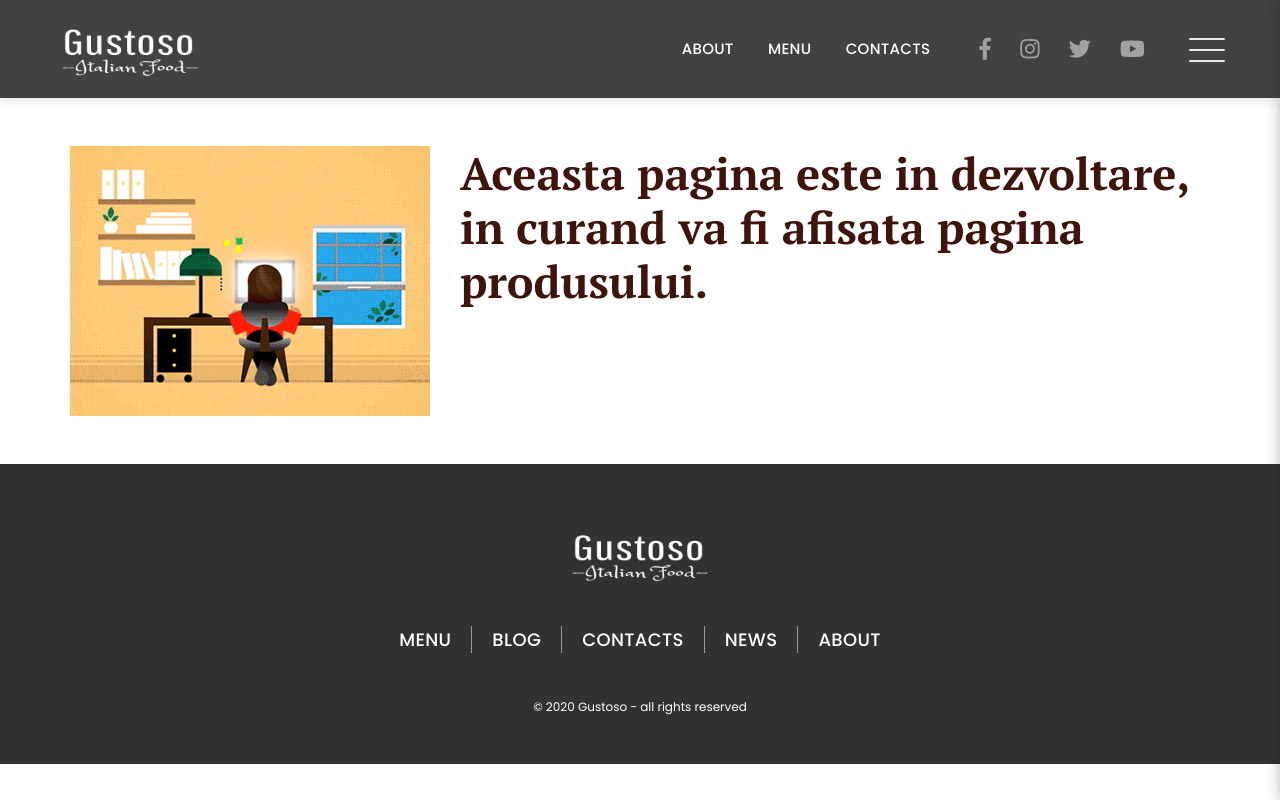
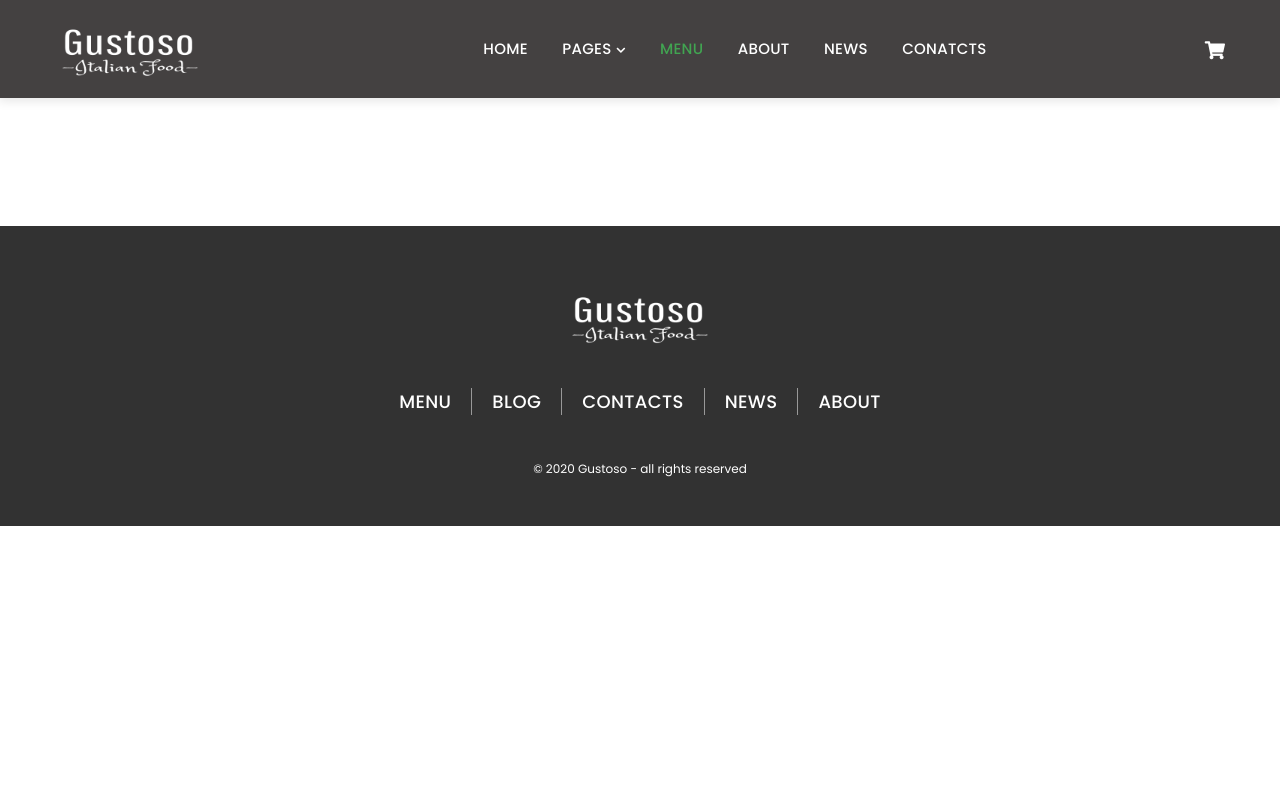
Before and after one commit to adrianmihaipaun/e-gustoso, a PHP site: page /products-page.html in a window 1280 px wide. Run offline with PHP 8.4, Linux system fonts and the light colour scheme; some libraries are stand-ins or nearby versions.

Commit message:
Product page

```diff
--- a/css/file.css
+++ b/css/file.css
@@ -677,6 +677,7 @@ input[type="submit"]:hover {
     color: #41A451;
     font-weight: 500;
     letter-spacing: 0.9px;
+    position: static;
 }
 .product-price span {
     display: block;
@@ -714,6 +715,160 @@ input[type="submit"]:hover {
 .module-upcoming h2 {
     color: #3e140b;
 }
+.nav--main-inner li.has-children.js--hover > a {
+    color: #41A451;
+}
+.nav--main-inner li.has-children.js--hover .level2 {
+    display: block;
+    position: absolute;
+    background: #444141;
+    box-shadow: 0 2px 10px 1px rgba(0, 0, 0, 0.1);
+    z-index: 20;
+    left: 0;
+    right: 0;
+}
+.nav--main-inner li.has-children .level2 li {
+    width: 25%;
+    margin-right: -.25em;
+    text-align: left;
+}
+.nav--main-inner li.has-children > a:after {
+    -moz-osx-font-smoothing: grayscale;
+    -webkit-font-smoothing: antialiased;
+    display: inline-block;
+    font-style: normal;
+    font-variant: normal;
+    text-rendering: auto;
+    line-height: 1;
+    font-family: "Font Awesome 5 Free";
+    font-weight: 900;
+    content: "\f078";
+    font-size: 10px;
+    vertical-align: middle;
+    padding-left: 5px;
+}
+.nav--main-inner li.has-children.js--hover > a:after {
+    content: "\f077";
+}
+.module--cart {
+    display: inline-block;
+    position: absolute;
+    right: 0;
+    top: 50%;
+    transform: translateY(-50%);
+    color: #fff;
+    font-size: 24px;
+}
+.module--cart a {
+    color: #ffffff;
+}
+.message-cart {
+    background: #fff;
+    color: #444141;
+    padding: 5px;
+    font-size: 11px;
+    font-family: 'PT Serif', serif;
+    border-radius: 5px;
+    position: absolute;
+    left: -50px;
+    bottom: -50%;
+    transform: translateY(50%);
+    max-width: 221px;
+    display: inline-block;
+    white-space: nowrap;
+}
+.message-cart:before {
+    content: "";
+    border-bottom: 9px solid #fff;
+    border-left: 8px solid transparent;
+    border-right: 8px solid transparent;
+    position: absolute;
+    top: -8px;
+    left: 50%;
+    z-index: 200;
+}
+.module-product-container {
+    position: relative;
+}
+.module-product-content {
+    position: static;
+}
+.module-product-container .product-sales_label {
+    left: 15px;
+}
+.product-category {
+    font-size: 14px;
+    color: #358ED7;
+    letter-spacing: 1px;
+    text-transform: uppercase;
+    font-family: 'PT Serif', serif;
+    font-weight: 600;
+    margin-bottom: 10px;
+}
+.product-title {
+    font-family: 'PT Serif', serif;
+    color: #151515;
+    font-size: 45px;
+    line-height: 1.2;
+    font-weight: 700;
+    letter-spacing: 0;
+    margin-bottom: 30px;
+    margin-top: 15px;
+}
+.product-description {
+    color: rgba(21, 21, 21, 0.7);
+    font-size: 16px;
+    padding-bottom: 40px;
+    margin-bottom: 15px;
+    border-bottom: 1px solid rgba(68, 65, 65, 0.5);
+}
+.module-product-image {
+    margin-bottom: 25px;
+}
+@media only screen and (min-width: 769px) {
+    .burger-menu-inner {
+        display: none;
+    }
+    .module--navigation.mobile--nav {
+        display: none;
+    }
+    .product--container-content {
+        display: flex;
+        flex-direction: row;
+        align-items: center;
+    }
+    .product--container-content-button {
+        text-align: right;
+    }
+}
+@media only screen and (max-width: 768px) {
+    .module-header-logo a {
+        padding: 0;
+    }
+    .burger-menu-inner {
+        position: absolute;
+        right: 25px;
+        top: 50%;
+        transform: translateY(-50%);
+        margin: 0;
+    }
+    .product--container-content > div {
+        padding: 0;
+        margin-bottom: 20px;
+    }
+}
+@media only screen and (max-width: 590px) {
+    .message-cart {
+        right: 0;
+        left: auto;
+        box-shadow: 0 2px 10px 1px rgba(0, 0, 0, 0.1);
+    }
+    .message-cart:before {
+        left: auto;
+        right: 2px;
+    }
+}
+
 /* End product page */
 
 /* Start footer */
--- a/js/colection-data.js
+++ b/js/colection-data.js
@@ -1,5 +1,6 @@
 var productsElement = {
     0 : {
+        id: 1,
         category: 'Food',
         name: 'Ravioli',
         pret: '20',
@@ -9,6 +10,7 @@ var productsElement = {
     },
 
     1 : {
+        id: 2,
         category: 'Food',
         name: 'Pasta',
         pret: '25',
@@ -20,6 +22,7 @@ var productsElement = {
     },
 
     3 : {
+        id: 3,
         category: 'Food',
         name: 'Bruschetti',
         pret: '12.89',
@@ -29,6 +32,7 @@ var productsElement = {
     },
 
     4 : {
+        id: 4,
         category: 'Food',
         name: 'Pizza',
         pret: '45',
@@ -38,6 +42,7 @@ var productsElement = {
     },
 
     5 : {
+        id: 5,
         category: 'Food',
         name: 'Meat',
         pret: '35',
@@ -47,6 +52,7 @@ var productsElement = {
     },
 
     6 : {
+        id: 6,
         category: 'Desert',
         name: 'Gelato',
         pret: '11.66',
@@ -56,6 +62,7 @@ var productsElement = {
     },
 
     7 : {
+        id: 7,
         category: 'Desert',
         name: 'Tiramiu',
         pret: '22.34',
@@ -67,6 +74,7 @@ var productsElement = {
     },
 
     8 : {
+        id: 8,
         category: 'Desert',
         name: 'Cookies',
         pret: '8.55',
@@ -76,6 +84,7 @@ var productsElement = {
     },
 
     9 : {
+        id: 9,
         category: 'Desert',
         name: 'Croissant',
         pret: '8.5',
@@ -85,6 +94,7 @@ var productsElement = {
     },
 
     10 : {
+        id: 10,
         category: 'Drinks',
         name: 'Fruit Juice',
         pret: '10.8',
@@ -94,6 +104,7 @@ var productsElement = {
     },
 
     11 : {
+        id: 11,
         category: 'Drinks',
         name: 'Wine',
         pret: '185',
@@ -103,6 +114,7 @@ var productsElement = {
     },
 
     12 : {
+        id: 12,
         category: 'Drinks',
         name: 'Aperol Spritz',
         pret: '85.99',
@@ -113,6 +125,7 @@ var productsElement = {
 
 
     13 : {
+        id: 13,
         category: 'Drinks',
         name: 'Smoothie',
         pret: '19',
--- a/products-page.html
+++ b/products-page.html
@@ -12,7 +12,7 @@
     <link rel="stylesheet" href="https://code.jquery.com/ui/1.12.1/themes/base/jquery-ui.css">
     <link rel="stylesheet" href="css/file.css">
 </head>
-<body>
+<body class="page--product">
     <section class="module--nav module--nav-inner">
         <div class="container">
             <div class="row">
@@ -21,47 +21,62 @@
                         <img src="design/logo.png" alt="Gustoso Logo">
                     </a>
                 </div>
-                <nav class="col-5 col-md-10 px-0">
-                    <ul class="nav nav--main uppercase">
+                <nav class="col-5 col-md-10 px-0 text-center">
+                    <ul class="nav nav--main nav--main-inner uppercase">
+                        <li>
+                            <a href="index.html">Home</a>
+                        </li>
+                        <li class="has-children">
+                            <a href="javascript:void(0)">Pages</a>
+                            <ul class="level2">
+                                <li>
+                                    <a href="oferte.html">Oferte</a>
+                                </li>
+                                <li>
+                                    <a href="privacy.html">Privacy Policy</a>
+                                </li>
+                                <li>
+                                    <a href="forms.html">Forms</a>
+                                </li>
+                                <li>
+                                    <a href="coming-soon.html">Coming Soon</a>
+                                </li>
+                                <li>
+                                    <a href="blog.html">Blog Post</a>
+                                </li>
+                                <li>
+                                    <a href="gallery.html">Gallery</a>
+                                </li>
+                                <li>
+                                    <a href="evenimente.html">Evenmente</a>
+                                </li>
+                                <li>
+                                    <a href="pages/our-team.html">Our team</a>
+                                </li>
+                            </ul>
+                        </li>
+                        <li class="active">
+                            <a href="menu.html">Menu</a>
+                        </li>
                         <li>
                             <a href="about.html">About</a>
                         </li>
                         <li>
-                            <a href="menu.html">Menu</a>
+                            <a href="news.html">News</a>
                         </li>
                         <li>
-                            <a href="contacts.html">Contacts</a>
+                            <a href="contacts.html">Conatcts</a>
                         </li>
                     </ul>
-                    <ul class="social-media">
-                        <li class="social-facebook">
-                            <a href="https://ro-ro.facebook.com/" target="_blank">
-                                <i class="fab fa-facebook-f"></i>
-                            </a>
-                        </li>
-                        <li class="social-insta">
-                            <a href="https://www.instagram.com/?hl=ro" target="_blank">
-                                <i class="fab fa-instagram"></i>
-                            </a>
-                        </li>
-                        <li class="social-twitter">
-                            <a href="https://twitter.com/?lang=ro" target="_blank">
-                                <i class="fab fa-twitter"></i>
-                            </a>
-                        </li>
-                        <li class="social-youtube">
-                            <a href="#" target="_blank">
-                                <i class="fab fa-youtube"></i>
-                            </a>
-                        </li>
-                    </ul>
-                    <div class="burger-menu">
+                    <div class="burger-menu burger-menu-inner">
                         <span></span>
                     </div>
-                    <div class="social-ellipsis"><i class="fas fa-ellipsis-v"></i></div>
+                    <div class="module--cart">
+                        <a href="cart.html"><i class="fas fa-shopping-cart"></i></a>
+                    </div>
                 </nav>
             </div>
-            <div class="module--navigation">
+            <div class="module--navigation mobile--nav">
                 <nav>
                     <ul class="nav nav--main uppercase level1">
                         <li class="active">
@@ -113,8 +128,13 @@
             </div>
         </div>
     </section>
+    <section class="module--product-page py-5">
+        <div class="container py-3">
+            <div class="module-product-container row"></div>
+        </div>
+    </section>
 
-    <section class="module-upcoming py-5">
+    <!-- <section class="module-upcoming py-5">
         <div class="container">
            <div class="row">
                 <div class="col-12 col-md-4">
@@ -125,7 +145,7 @@
                </div>
            </div>
         </div>
-    </section>
+    </section> -->
 
     <section class="module--footer py-5">
         <div class="container">
@@ -158,6 +178,7 @@
     <script src="https://cdn.jsdelivr.net/npm/bootstrap@4.5.3/dist/js/bootstrap.bundle.min.js" integrity="sha384-ho+j7jyWK8fNQe+A12Hb8AhRq26LrZ/JpcUGGOn+Y7RsweNrtN/tE3MoK7ZeZDyx" crossorigin="anonymous"></script>
     <script src="https://code.jquery.com/jquery-1.12.4.js"></script>
     <script src="https://code.jquery.com/ui/1.12.1/jquery-ui.js"></script>
+    <script src="js/colection-data.js"></script>
     <script src="js/file.js"></script>
 </body>
 </html>
```
Also changed, not shown: js/file.js (+65 -5 lines), 1 other file.
